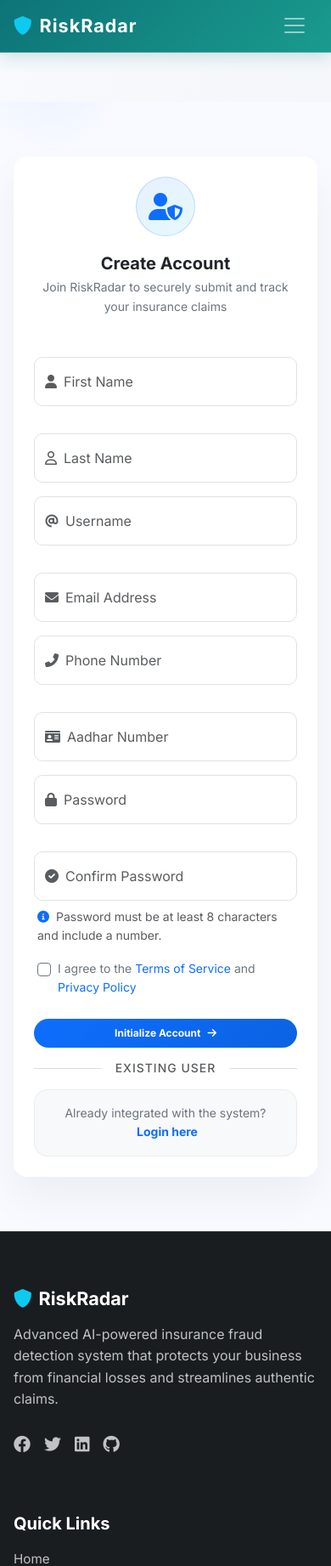
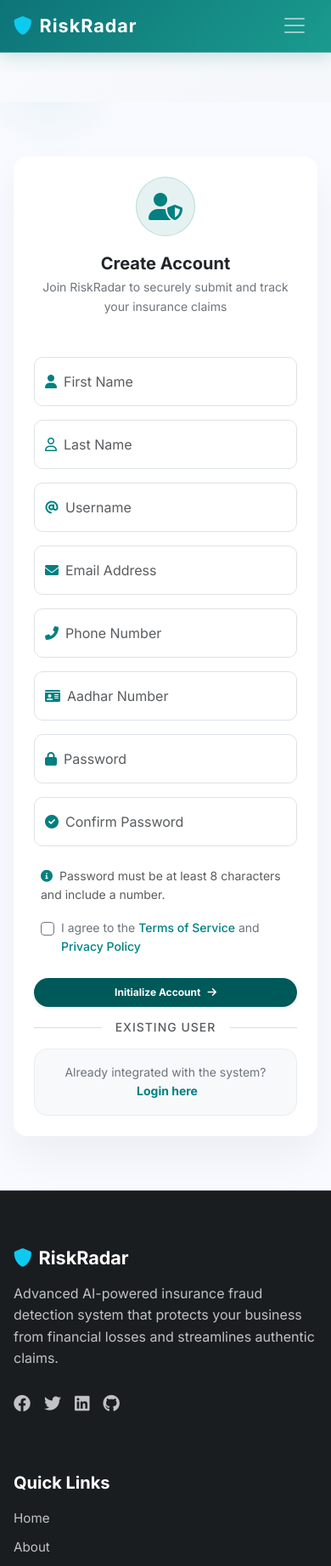
Before and after one commit to pranav-358/RiskRadar_1, a Flask app: page /register in a window 390 px wide. Shown: the top 1843 px of the page at 85% size. Run offline with Flask 3, Linux system fonts and the light colour scheme.

Commit message:
style: Enhance register page with corporate teal theme and improved form layout
- Updated color scheme to corporate deep teal (#008080)
- Implemented 2-column form grid layout for better organization
- Changed button styling from gradient to solid teal (btn-teal)
- Updated all form icons to use teal color
- Improved card styling with teal border accent
- Enhanced background gradients with teal theme
- Updated legal links styling with teal color
- Better responsive design for mobile devices
- Improved visual consistency across the registration form

```diff
--- a/app/main/templates/register.html
+++ b/app/main/templates/register.html
@@ -4,10 +4,17 @@
 
 {% block content %}
 <style>
+    /* Corporate Deep Teal Theme */
+    :root {
+        --brand-teal: #008080;
+        --brand-teal-dark: #005959;
+        --brand-teal-light: #e6f2f2;
+    }
+
     /* Full height wrapper with ambient background */
     .auth-wrapper {
         position: relative;
-        min-height: calc(100vh - 100px);
+        min-height: calc(100vh - 80px);
         display: flex;
         align-items: center;
         padding: 4rem 0;
@@ -15,14 +22,14 @@
         background-color: #f8faff;
     }
 
-    /* Abstract Ambient Background Elements */
+    /* Teal Ambient Background Elements */
     .bg-glow-1 {
         position: absolute;
         top: -10%;
         left: -10%;
         width: 50vw;
         height: 50vw;
-        background: radial-gradient(circle, rgba(13,110,253,0.06) 0%, rgba(13,110,253,0) 70%);
+        background: radial-gradient(circle, rgba(0, 128, 128, 0.06) 0%, rgba(0, 128, 128, 0) 70%);
         border-radius: 50%;
         z-index: 0;
         pointer-events: none;
@@ -34,7 +41,7 @@
         right: -10%;
         width: 60vw;
         height: 60vw;
-        background: radial-gradient(circle, rgba(13,202,240,0.06) 0%, rgba(13,202,240,0) 70%);
+        background: radial-gradient(circle, rgba(0, 89, 89, 0.05) 0%, rgba(0, 89, 89, 0) 70%);
         border-radius: 50%;
         z-index: 0;
         pointer-events: none;
@@ -42,10 +49,10 @@
 
     /* Glassmorphism Card Styling */
     .auth-card {
-        background: rgba(255, 255, 255, 0.9);
+        background: rgba(255, 255, 255, 0.95);
         backdrop-filter: blur(16px);
         -webkit-backdrop-filter: blur(16px);
-        border: 1px solid rgba(255, 255, 255, 0.5);
+        border: 1px solid rgba(0, 128, 128, 0.15);
         box-shadow: 0 25px 50px rgba(0, 0, 0, 0.05);
         z-index: 1;
         transition: transform 0.4s ease;
@@ -53,6 +60,22 @@
 
     .auth-card:hover {
         transform: translateY(-3px);
+    }
+
+    /* THE MAGIC FIX: Forced 2-Column Form Grid */
+    .form-grid-2 {
+        display: grid;
+        grid-template-columns: repeat(2, 1fr);
+        gap: 1.25rem 1.5rem; /* Vertical gap, Horizontal gap */
+        margin-bottom: 1.5rem;
+    }
+
+    .full-width {
+        grid-column: 1 / -1;
+    }
+
+    @media (max-width: 767px) {
+        .form-grid-2 { grid-template-columns: 1fr; gap: 1rem; }
     }
 
     /* Floating Input Customization */
@@ -64,8 +87,8 @@
     }
 
     .form-floating > .form-control:focus {
-        border-color: #0d6efd;
-        box-shadow: 0 0 0 0.25rem rgba(13, 110, 253, 0.15);
+        border-color: var(--brand-teal);
+        box-shadow: 0 0 0 0.25rem rgba(0, 128, 128, 0.15);
         background-color: #ffffff;
     }
 
@@ -74,17 +97,16 @@
         background-color: transparent !important;
     }
 
-    /* Animated Gradient Button */
-    .btn-gradient {
-        background: linear-gradient(135deg, #0d6efd 0%, #0a58ca 100%);
-        background-size: 200% auto;
+    /* Corporate Teal Button */
+    .btn-teal {
+        background: var(--brand-teal-dark);
         border: none;
-        transition: all 0.4s ease;
+        transition: all 0.3s ease;
     }
 
-    .btn-gradient:hover {
-        background-position: right center;
-        box-shadow: 0 10px 25px rgba(13, 110, 253, 0.3);
+    .btn-teal:hover {
+        background: #004040;
+        box-shadow: 0 8px 20px rgba(0, 128, 128, 0.25);
         transform: translateY(-2px);
     }
 
@@ -92,15 +114,16 @@
     .icon-wrapper {
         width: 70px;
         height: 70px;
-        background: linear-gradient(135deg, rgba(13, 110, 253, 0.1) 0%, rgba(13, 202, 240, 0.1) 100%);
+        background: var(--brand-teal-light);
         display: inline-flex;
         align-items: center;
         justify-content: center;
         border-radius: 50%;
         margin-bottom: 1.2rem;
-        box-shadow: inset 0 0 0 1px rgba(13, 110, 253, 0.2);
+        box-shadow: inset 0 0 0 1px rgba(0, 128, 128, 0.2);
     }
 
+    .text-teal { color: var(--brand-teal) !important; }
     .letter-spacing-1 { letter-spacing: 1px; }
 </style>
 
@@ -110,14 +133,14 @@
 
     <div class="container position-relative z-1">
         <div class="row justify-content-center">
-            <div class="col-md-10 col-lg-8 col-xl-7">
+            <div class="col-md-11 col-lg-10 col-xl-8">
 
                 <div class="card border-0 rounded-4 auth-card" data-aos="fade-up" data-aos-duration="800">
                     <div class="card-body p-4 p-md-5">
 
                         <div class="text-center mb-4 pb-2">
                             <div class="icon-wrapper">
-                                <i class="fas fa-user-shield fa-2x text-primary"></i>
+                                <i class="fas fa-user-shield fa-2x text-teal"></i>
                             </div>
                             <h2 class="fw-bolder text-dark mb-1">Create Account</h2>
                             <p class="text-secondary small">Join RiskRadar to securely submit and track your insurance claims</p>
@@ -126,11 +149,11 @@
                         <form action="" method="POST">
                             {{ form.hidden_tag() }}
 
-                            <div class="row g-3 mb-3">
-                                <div class="col-md-6">
+                            <div class="form-grid-2">
+
                                 <div class="form-floating">
                                     {{ form.first_name(class="form-control", id="firstName", placeholder="First Name") }}
-                                        <label for="firstName" class="text-muted"><i class="fas fa-user me-2"></i>First Name</label>
+                                    <label for="firstName" class="text-muted"><i class="fas fa-user me-2 text-teal"></i>First Name</label>
                                     {% if form.first_name.errors %}
                                         <div class="text-danger small mt-1">
                                             {% for error in form.first_name.errors %}
@@ -139,11 +162,10 @@
                                         </div>
                                     {% endif %}
                                 </div>
-                                </div>
-                                <div class="col-md-6">
+
                                 <div class="form-floating">
                                     {{ form.last_name(class="form-control", id="lastName", placeholder="Last Name") }}
-                                        <label for="lastName" class="text-muted"><i class="far fa-user me-2"></i>Last Name</label>
+                                    <label for="lastName" class="text-muted"><i class="far fa-user me-2 text-teal"></i>Last Name</label>
                                     {% if form.last_name.errors %}
                                         <div class="text-danger small mt-1">
                                             {% for error in form.last_name.errors %}
@@ -152,14 +174,10 @@
                                         </div>
                                     {% endif %}
                                 </div>
-                                </div>
-                            </div>
 
-                            <div class="row g-3 mb-3">
-                                <div class="col-md-6">
                                 <div class="form-floating">
                                     {{ form.username(class="form-control", id="username", placeholder="Username") }}
-                                        <label for="username" class="text-muted"><i class="fas fa-at me-2"></i>Username</label>
+                                    <label for="username" class="text-muted"><i class="fas fa-at me-2 text-teal"></i>Username</label>
                                     {% if form.username.errors %}
                                         <div class="text-danger small mt-1">
                                             {% for error in form.username.errors %}
@@ -168,11 +186,10 @@
                                         </div>
                                     {% endif %}
                                 </div>
-                                </div>
-                                <div class="col-md-6">
+
                                 <div class="form-floating">
                                     {{ form.email(class="form-control", id="email", placeholder="Email Address") }}
-                                        <label for="email" class="text-muted"><i class="fas fa-envelope me-2"></i>Email Address</label>
+                                    <label for="email" class="text-muted"><i class="fas fa-envelope me-2 text-teal"></i>Email Address</label>
                                     {% if form.email.errors %}
                                         <div class="text-danger small mt-1">
                                             {% for error in form.email.errors %}
@@ -181,14 +198,10 @@
                                         </div>
                                     {% endif %}
                                 </div>
-                                </div>
-                            </div>
 
-                            <div class="row g-3 mb-3">
-                                <div class="col-md-6">
                                 <div class="form-floating">
                                     {{ form.phone(class="form-control", id="phone", placeholder="Phone Number") }}
-                                        <label for="phone" class="text-muted"><i class="fas fa-phone-alt me-2"></i>Phone Number</label>
+                                    <label for="phone" class="text-muted"><i class="fas fa-phone-alt me-2 text-teal"></i>Phone Number</label>
                                     {% if form.phone.errors %}
                                         <div class="text-danger small mt-1">
                                             {% for error in form.phone.errors %}
@@ -197,11 +210,10 @@
                                         </div>
                                     {% endif %}
                                 </div>
-                                </div>
-                                <div class="col-md-6">
+
                                 <div class="form-floating">
                                     {{ form.aadhar_number(class="form-control", id="aadhar", placeholder="[Aadhar Number Redacted]") }}
-                                        <label for="aadhar" class="text-muted"><i class="fas fa-id-card me-2"></i>Aadhar Number</label>
+                                    <label for="aadhar" class="text-muted"><i class="fas fa-id-card me-2 text-teal"></i>Aadhar Number</label>
                                     {% if form.aadhar_number.errors %}
                                         <div class="text-danger small mt-1">
                                             {% for error in form.aadhar_number.errors %}
@@ -210,14 +222,10 @@
                                         </div>
                                     {% endif %}
                                 </div>
-                                </div>
-                            </div>
 
-                            <div class="row g-3 mb-2">
-                                <div class="col-md-6">
                                 <div class="form-floating">
                                     {{ form.password(class="form-control", id="password", placeholder="Password") }}
-                                        <label for="password" class="text-muted"><i class="fas fa-lock me-2"></i>Password</label>
+                                    <label for="password" class="text-muted"><i class="fas fa-lock me-2 text-teal"></i>Password</label>
                                     {% if form.password.errors %}
                                         <div class="text-danger small mt-1">
                                             {% for error in form.password.errors %}
@@ -226,11 +234,10 @@
                                         </div>
                                     {% endif %}
                                 </div>
-                                </div>
-                                <div class="col-md-6">
+
                                 <div class="form-floating">
                                     {{ form.confirm_password(class="form-control", id="confirmPassword", placeholder="Confirm Password") }}
-                                        <label for="confirmPassword" class="text-muted"><i class="fas fa-check-circle me-2"></i>Confirm Password</label>
+                                    <label for="confirmPassword" class="text-muted"><i class="fas fa-check-circle me-2 text-teal"></i>Confirm Password</label>
                                     {% if form.confirm_password.errors %}
                                         <div class="text-danger small mt-1">
                                             {% for error in form.confirm_password.errors %}
@@ -239,21 +246,18 @@
                                         </div>
                                     {% endif %}
                                 </div>
-                                </div>
-                            </div>
-
-                            <div class="mb-4 px-1">
-                                <small class="text-muted d-block mb-3"><i class="fas fa-info-circle me-1 text-primary"></i> Password must be at least 8 characters and include a number.</small>
+                            </div> <div class="mb-4 px-2">
+                                <small class="text-muted d-block mb-3"><i class="fas fa-info-circle me-1 text-teal"></i> Password must be at least 8 characters and include a number.</small>
                                 <div class="form-check">
                                     <input type="checkbox" class="form-check-input border-secondary" id="terms" required>
                                     <label class="form-check-label text-secondary small user-select-none" for="terms">
-                                        I agree to the <a href="{{ url_for('main.terms_of_service') }}" class="text-primary text-decoration-none" target="_blank">Terms of Service</a> and <a href="{{ url_for('main.privacy_policy') }}" class="text-primary text-decoration-none" target="_blank">Privacy Policy</a>
+                                        I agree to the <a href="{{ url_for('main.terms_of_service') }}" class="text-teal fw-medium text-decoration-none" target="_blank">Terms of Service</a> and <a href="{{ url_for('main.privacy_policy') }}" class="text-teal fw-medium text-decoration-none" target="_blank">Privacy Policy</a>
                                     </label>
                                 </div>
                             </div>
 
                             <div class="d-grid mb-4">
-                                <button type="submit" class="btn btn-gradient btn-lg text-white fw-bold rounded-pill d-flex justify-content-center align-items-center gap-2">
+                                <button type="submit" class="btn btn-teal btn-lg text-white fw-bold rounded-pill d-flex justify-content-center align-items-center gap-2 shadow-sm">
                                     Initialize Account <i class="fas fa-arrow-right"></i>
                                 </button>
                             </div>
@@ -267,7 +271,7 @@
                         <div class="text-center bg-light rounded-4 p-3 border border-secondary border-opacity-10 transition-all">
                             <p class="mb-0 text-secondary small">
                                 Already integrated with the system?
-                                <a href="{{ url_for('main.login') }}" class="text-primary fw-bold text-decoration-none ms-1">Login here</a>
+                                <a href="{{ url_for('main.login') }}" class="text-teal fw-bold text-decoration-none ms-1">Login here</a>
                             </p>
                         </div>
 
```
Lines whose indentation alone changed are shown as unchanged.
